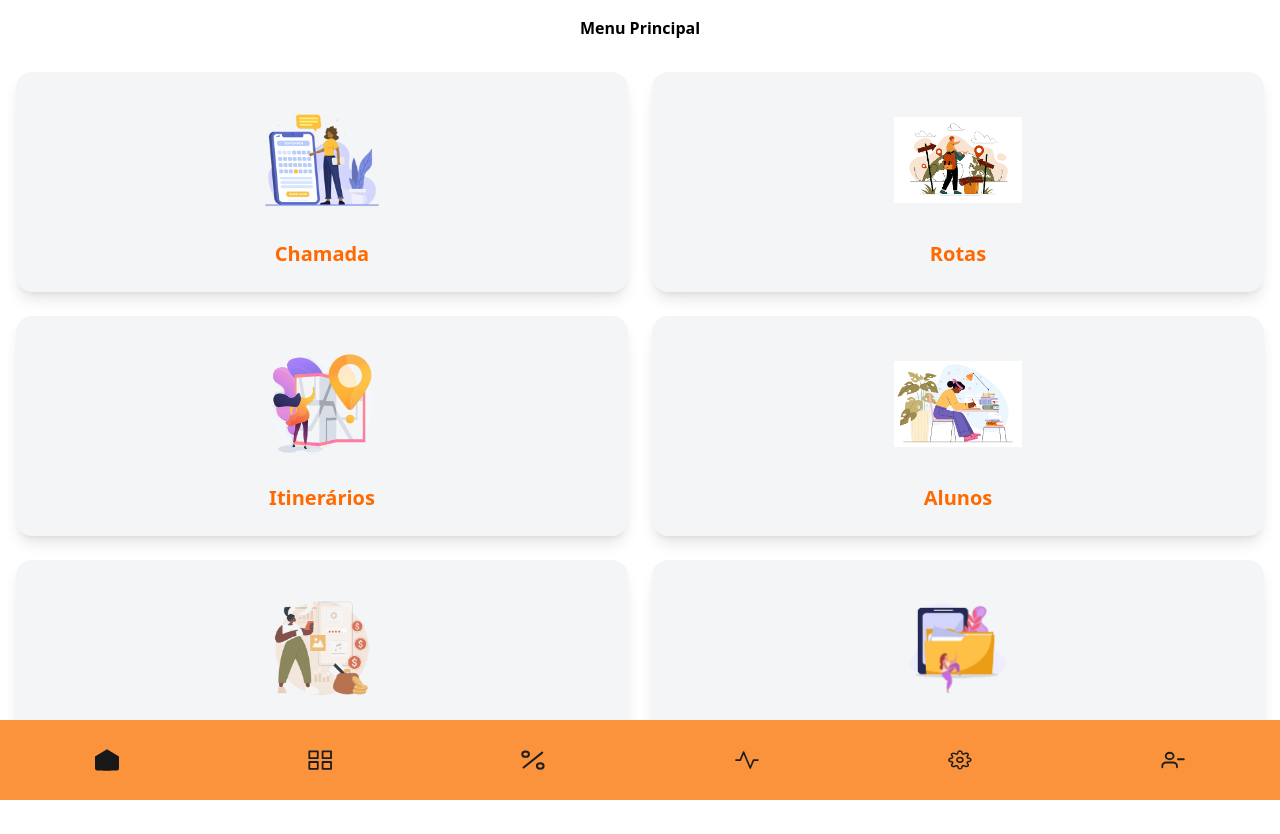
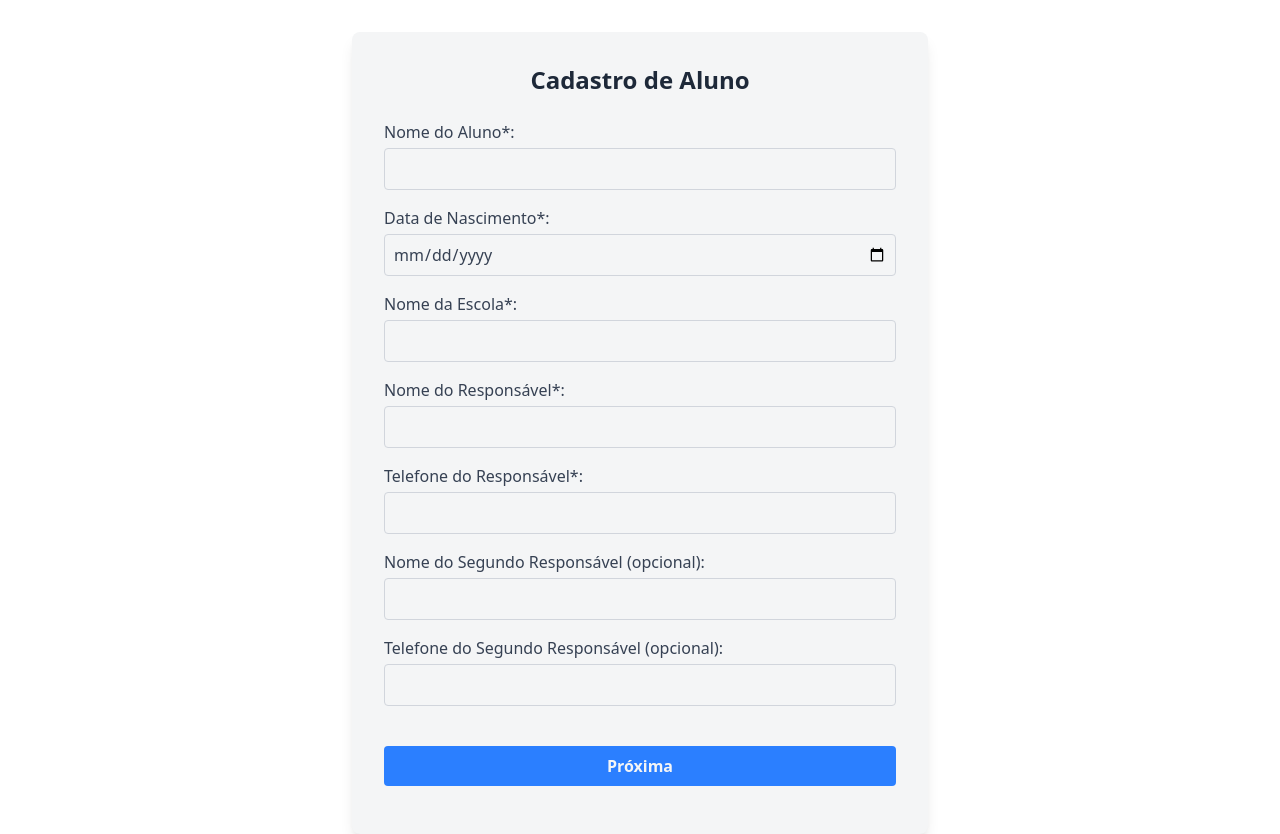
Before and after one commit to project-safeway/front-end, a React (Vite) app: page /alunos in a window 1280 px wide. Before the commit this address led to /menu. Before the commit the page ends 812 px from the top, so only its background shows below. Built offline with nearby package versions, Linux system fonts and the light colour scheme.

Commit message:
formulario de cadastro de aluno - preparado para receber endpoint, dividido em duas partes

```diff
--- a/src/App.jsx
+++ b/src/App.jsx
@@ -3,6 +3,7 @@ import { LoginForm }  from './components/LoginForm';
 import { Menu }  from './components/Menu';
 import { Register } from './components/Register';
 import { Tabela } from './components/Tabela';
+import { CadastroAluno } from './components/CadastroAluno';
 
 function isLoggedIn() {
   return true;
@@ -33,6 +34,7 @@ function App() {
         <Route path='/tabela' element={
           <Tabela cabecalho={tabelaCabecalho} dados={tabelaDados} status={true} />
         } />
+        <Route path="/alunos" element={<CadastroAluno />} />
       </Routes>
     </BrowserRouter>
   );
--- /dev/null
+++ b/src/components/CadastroAluno.jsx
@@ -0,0 +1,233 @@
+import React, { useState } from 'react';
+
+export function CadastroAluno() {
+  const [form, setForm] = useState({
+    nome: '',
+    dataNascimento: '',
+    escola: '',
+    responsavel1: '',
+    telefone1: '',
+    responsavel2: '',
+    telefone2: '',
+    rua: '',
+    numeroCasa: '',
+    sala: '',
+    serie: '',
+    turma: '',
+    periodo: '',
+  });
+
+  const [status, setStatus] = useState('');
+  const [step, setStep] = useState(1);
+
+  function handleChange(e) {
+    const { name, value } = e.target;
+    setForm(prev => ({ ...prev, [name]: value }));
+  }
+
+  async function handleSubmit(e) {
+    e.preventDefault();
+    setStatus('Enviando...');
+    try {
+      // Substitua a URL abaixo pelo endpoint real
+      const res = await fetch('https://seu-endpoint.com/alunos', {
+        method: 'POST',
+        headers: { 'Content-Type': 'application/json' },
+        body: JSON.stringify(form),
+      });
+      if (res.ok) {
+        setStatus('Cadastro realizado com sucesso!');
+        setForm({
+          nome: '',
+          dataNascimento: '',
+          escola: '',
+          responsavel1: '',
+          telefone1: '',
+          responsavel2: '',
+          telefone2: '',
+          rua: '',
+          numeroCasa: '',
+          sala: '',
+          serie: '',
+          turma: '',
+          periodo: '',
+        });
+        setStep(1);
+      } else {
+        setStatus('Erro ao cadastrar.');
+      }
+    } catch {
+      setStatus('Erro de conexão.');
+    }
+  }
+
+  return (
+    <form
+      onSubmit={handleSubmit}
+      className="max-w-xl mx-auto mt-8 p-8 rounded-lg shadow-lg"
+      style={{ backgroundColor: '#f4f5f6' }}
+    >
+      <h2 className="text-2xl font-bold mb-6 text-gray-800 text-center">Cadastro de Aluno</h2>
+      {step === 1 && (
+        <div className="grid grid-cols-1 gap-4">
+          <label className="flex flex-col text-gray-700 font-medium">
+            Nome do Aluno*:
+            <input
+              name="nome"
+              value={form.nome}
+              onChange={handleChange}
+              required
+              className="mt-1 p-2 rounded border border-gray-300 focus:outline-none focus:ring-2 focus:ring-blue-400"
+            />
+          </label>
+          <label className="flex flex-col text-gray-700 font-medium">
+            Data de Nascimento*:
+            <input
+              type="date"
+              name="dataNascimento"
+              value={form.dataNascimento}
+              onChange={handleChange}
+              required
+              className="mt-1 p-2 rounded border border-gray-300 focus:outline-none focus:ring-2 focus:ring-blue-400"
+            />
+          </label>
+          <label className="flex flex-col text-gray-700 font-medium">
+            Nome da Escola*:
+            <input
+              name="escola"
+              value={form.escola}
+              onChange={handleChange}
+              required
+              className="mt-1 p-2 rounded border border-gray-300 focus:outline-none focus:ring-2 focus:ring-blue-400"
+            />
+          </label>
+          <label className="flex flex-col text-gray-700 font-medium">
+            Nome do Responsável*:
+            <input
+              name="responsavel1"
+              value={form.responsavel1}
+              onChange={handleChange}
+              required
+              className="mt-1 p-2 rounded border border-gray-300 focus:outline-none focus:ring-2 focus:ring-blue-400"
+            />
+          </label>
+          <label className="flex flex-col text-gray-700 font-medium">
+            Telefone do Responsável*:
+            <input
+              name="telefone1"
+              value={form.telefone1}
+              onChange={handleChange}
+              required
+              className="mt-1 p-2 rounded border border-gray-300 focus:outline-none focus:ring-2 focus:ring-blue-400"
+            />
+          </label>
+          <label className="flex flex-col text-gray-700 font-medium">
+            Nome do Segundo Responsável (opcional):
+            <input
+              name="responsavel2"
+              value={form.responsavel2}
+              onChange={handleChange}
+              className="mt-1 p-2 rounded border border-gray-300 focus:outline-none focus:ring-2 focus:ring-blue-400"
+            />
+          </label>
+          <label className="flex flex-col text-gray-700 font-medium">
+            Telefone do Segundo Responsável (opcional):
+            <input
+              name="telefone2"
+              value={form.telefone2}
+              onChange={handleChange}
+              className="mt-1 p-2 rounded border border-gray-300 focus:outline-none focus:ring-2 focus:ring-blue-400"
+            />
+          </label>
+          <button
+            type="button"
+            className="w-full mt-6 py-2 px-4 bg-blue-500 hover:bg-blue-600 text-white font-semibold rounded transition-colors"
+            onClick={() => setStep(2)}
+          >
+            Próxima
+          </button>
+        </div>
+      )}
+      {step === 2 && (
+        <div className="grid grid-cols-1 gap-4">
+          <label className="flex flex-col text-gray-700 font-medium">
+            Rua*:
+            <input
+              name="rua"
+              value={form.rua}
+              onChange={handleChange}
+              required
+              className="mt-1 p-2 rounded border border-gray-300 focus:outline-none focus:ring-2 focus:ring-blue-400"
+            />
+          </label>
+          <label className="flex flex-col text-gray-700 font-medium">
+            Número da Casa*:
+            <input
+              name="numeroCasa"
+              value={form.numeroCasa}
+              onChange={handleChange}
+              required
+              className="mt-1 p-2 rounded border border-gray-300 focus:outline-none focus:ring-2 focus:ring-blue-400"
+            />
+          </label>
+          <label className="flex flex-col text-gray-700 font-medium">
+            Sala*:
+            <input
+              name="sala"
+              value={form.sala}
+              onChange={handleChange}
+              required
+              className="mt-1 p-2 rounded border border-gray-300 focus:outline-none focus:ring-2 focus:ring-blue-400"
+            />
+          </label>
+          <label className="flex flex-col text-gray-700 font-medium">
+            Série*:
+            <input
+              name="serie"
+              value={form.serie}
+              onChange={handleChange}
+              required
+              className="mt-1 p-2 rounded border border-gray-300 focus:outline-none focus:ring-2 focus:ring-blue-400"
+            />
+          </label>
+          <label className="flex flex-col text-gray-700 font-medium">
+            Turma*:
+            <input
+              name="turma"
+              value={form.turma}
+              onChange={handleChange}
+              required
+              className="mt-1 p-2 rounded border border-gray-300 focus:outline-none focus:ring-2 focus:ring-blue-400"
+            />
+          </label>
+          <label className="flex flex-col text-gray-700 font-medium">
+            Período*:
+            <input
+              name="periodo"
+              value={form.periodo}
+              onChange={handleChange}
+              required
+              className="mt-1 p-2 rounded border border-gray-300 focus:outline-none focus:ring-2 focus:ring-blue-400"
+            />
+          </label>
+          <div className="flex gap-4 mt-6">
+            <button
+              type="button"
+              className="w-1/2 py-2 px-4 bg-gray-400 hover:bg-gray-500 text-white font-semibold rounded transition-colors"
+              onClick={() => setStep(1)}
+            >
+              Voltar
+            </button>
+            <button
+              type="submit"
+              className="w-1/2 py-2 px-4 bg-blue-500 hover:bg-blue-600 text-white font-semibold rounded transition-colors"
+            >
+              Cadastrar
+            </button>
+          </div>
+        </div>
+      )}
+      <div className="mt-4 text-center text-sm text-gray-600">{status}</div>
+    </form>
+  );
+}
--- a/src/components/Cards.jsx
+++ b/src/components/Cards.jsx
@@ -1,6 +1,8 @@
 export function Cards(props) {
     return (
-        <div className="bg-white rounded-2xl shadow-lg flex flex-col items-center p-6 transition hover:scale-105 cursor-pointer">
+        <div className="bg-white rounded-2xl shadow-lg flex flex-col items-center p-6 transition hover:scale-105 cursor-pointer"
+        onClick={props.onClick}
+        >
             <img src={props.img} alt={props.label} className="w-32 h-32 object-contain mb-4" />
             <span className="text-orange-500 font-bold text-xl">{props.label}</span>
         </div>
--- a/src/components/Menu.jsx
+++ b/src/components/Menu.jsx
@@ -1,7 +1,10 @@
 import { Navbar } from "./Navbar";
 import { Cards } from "./Cards";
+import { useNavigate } from "react-router-dom";
 
 export function Menu(){
+    const navigate = useNavigate();
+
     return (
         <div className="justify-center">
             <h1 className="text-center font-bold mt-4">Menu Principal</h1>
@@ -9,7 +12,11 @@ export function Menu(){
                 <Cards img="/chamada.png" label="Chamada" />
                 <Cards img="/rotas.png" label="Rotas" />
                 <Cards img="/itinerarios.png" label="Itinerários" />
-                <Cards img="/alunos.png" label="Alunos" />
+
+                <Cards img="/alunos.png" label="Alunos"
+                onClick={() => navigate('/alunos')}
+                />
+
                 <Cards img="/financeiro.png" label="Financeiro" />
                 <Cards img="/historico.png" label="Histórico" />
             </div>
```
